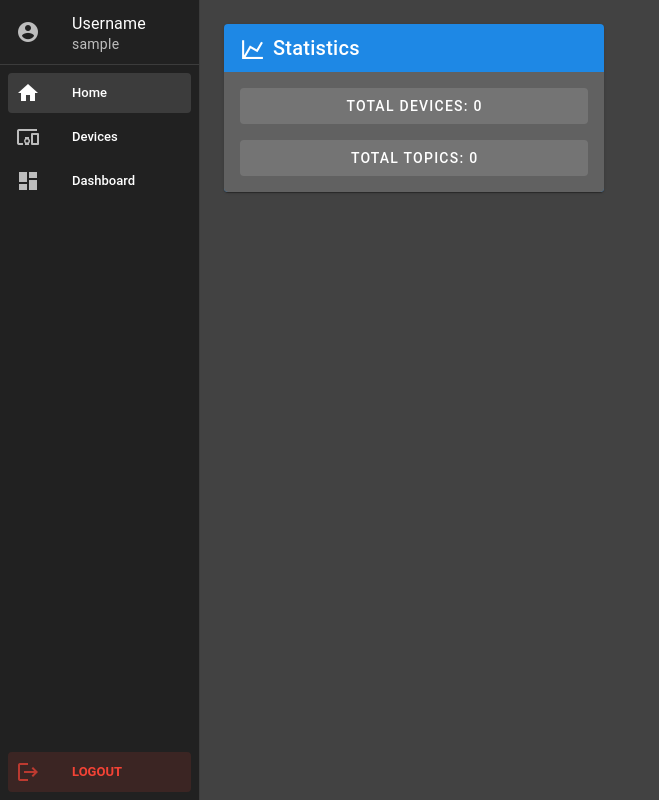
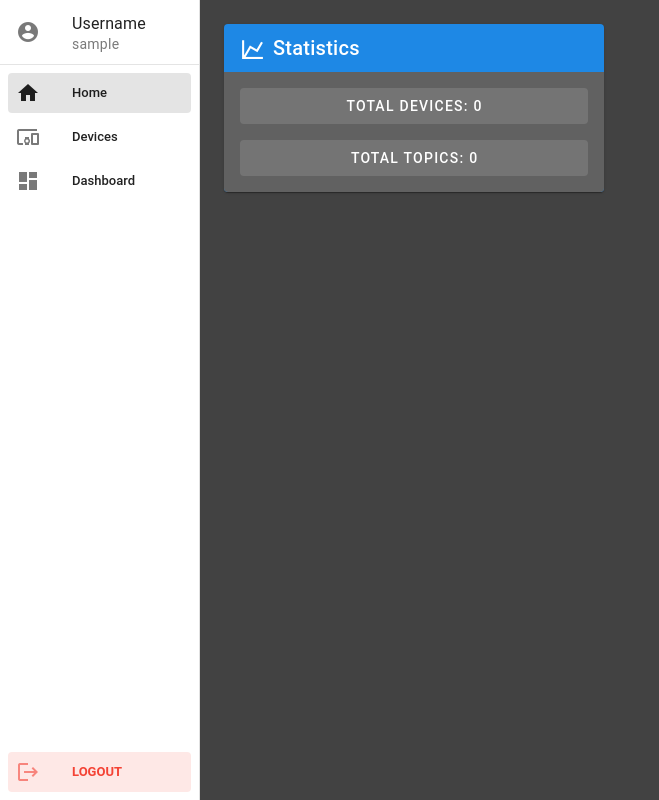
Before and after one commit to Supawite-Peter/simple-iot-frontend, a Vue app: page /home in a window 1280 px wide. Shown: the whole page, without its empty margins (0-659 px from the left). Built offline with nearby package versions, Linux system fonts and the light colour scheme; no server answers; sample sign-in values are in the browser's storage.

Commit message:
Change to light theme

```diff
--- a/src/plugins/vuetify.ts
+++ b/src/plugins/vuetify.ts
@@ -14,6 +14,6 @@ import { createVuetify } from 'vuetify'
 // https://vuetifyjs.com/en/introduction/why-vuetify/#feature-guides
 export default createVuetify({
   theme: {
-    defaultTheme: 'dark',
+    defaultTheme: 'light',
   },
 })
```
